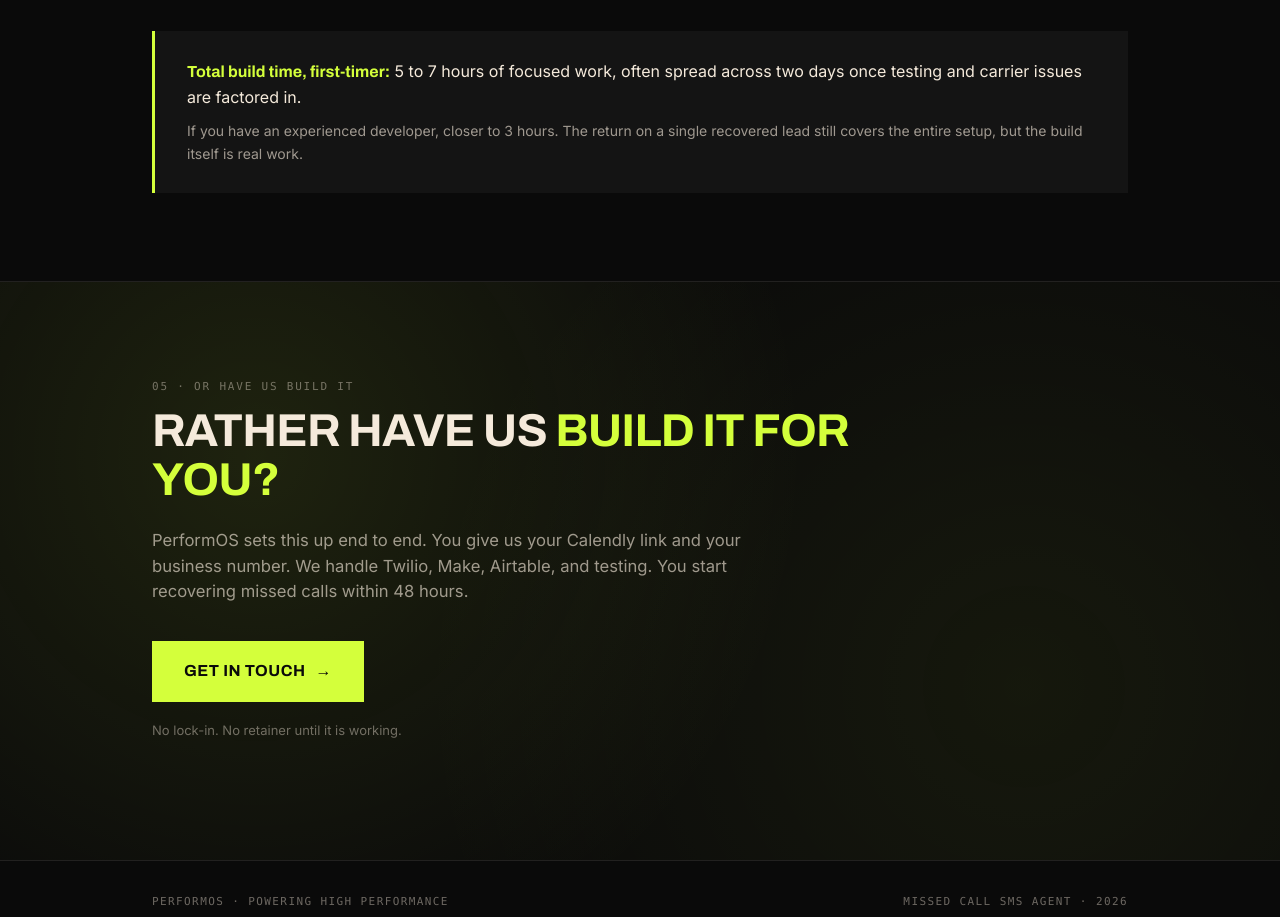
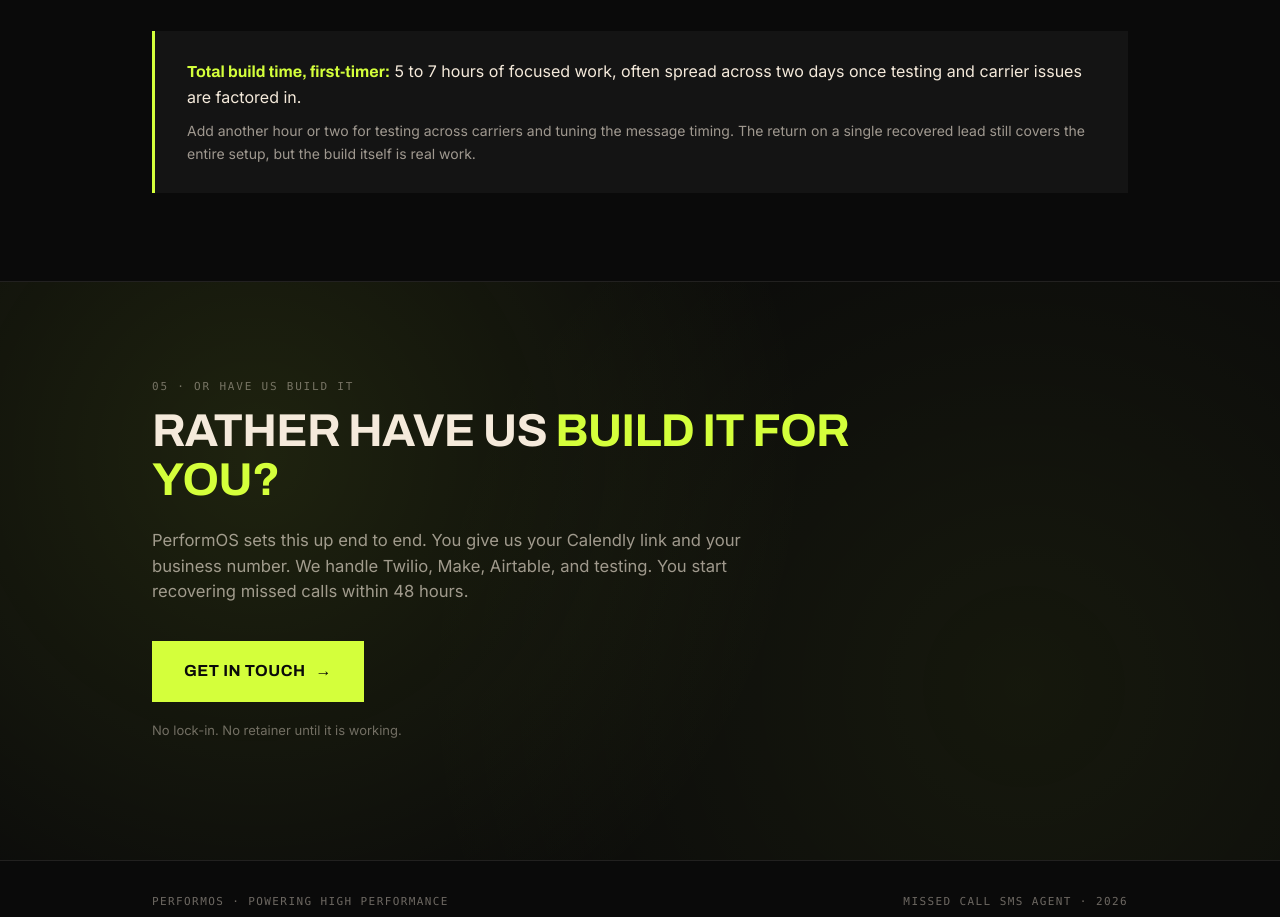
Before and after one commit to jaredcroxton/missed-call-sms-agent, a plain HTML site: page index.html in a window 1280 px wide. Shown: the part 5467-6384 px from the top of the page. Drawn offline with Linux system fonts and the light colour scheme.

Commit message:
Remove developer references from build-note small print
Replace developer reference with carrier-testing and timing-tuning
notes so the DIY path stands on its own.

Co-Authored-By: Claude Opus 4.7 (1M context) <noreply@anthropic.com>

```diff
--- a/index.html
+++ b/index.html
@@ -825,7 +825,7 @@
 
     <div class="build-note reveal" data-reveal>
       <p><strong>Total build time, first-timer:</strong> 5 to 7 hours of focused work, often spread across two days once testing and carrier issues are factored in.</p>
-      <p class="small">If you have an experienced developer, closer to 3 hours. The return on a single recovered lead still covers the entire setup, but the build itself is real work.</p>
+      <p class="small">Add another hour or two for testing across carriers and tuning the message timing. The return on a single recovered lead still covers the entire setup, but the build itself is real work.</p>
     </div>
   </div>
 </section>
```
